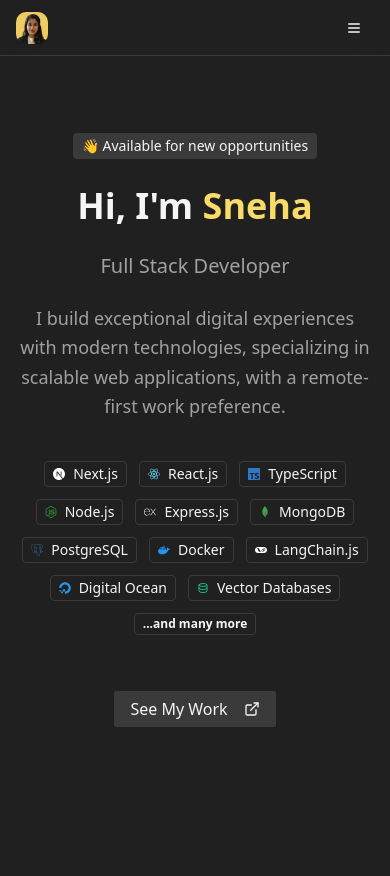
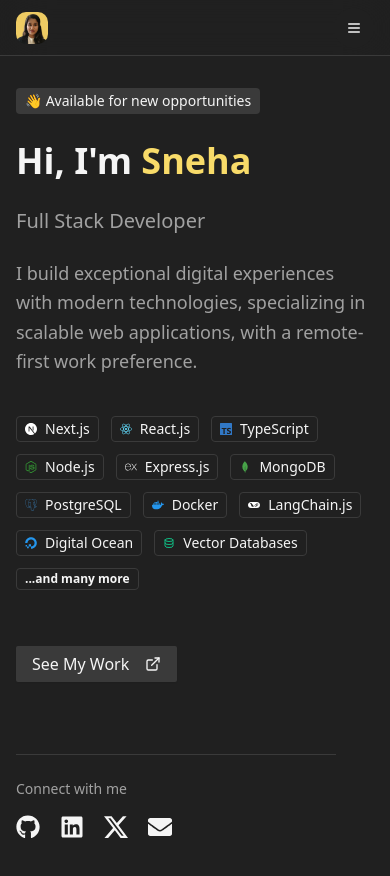
Before and after one commit to celersneha/portfolio, a Next.js app: page / in a window 390 px wide. Shown: the top 876 px of the page. Before the commit the page ends 844 px from the top, so only its background shows below. Built offline with nearby package versions, Linux system fonts and the light colour scheme.

Commit message:
feat: add social media links

```diff
--- a/src/app/home/page.tsx
+++ b/src/app/home/page.tsx
@@ -17,7 +17,14 @@
   SiLangchain,
 } from "react-icons/si";
 import { TbDatabase } from "react-icons/tb";
-import { FaBrain, FaDigitalOcean } from "react-icons/fa";
+import {
+  FaBrain,
+  FaDigitalOcean,
+  FaGithub,
+  FaLinkedin,
+  FaEnvelope,
+} from "react-icons/fa";
+import { BsTwitterX } from "react-icons/bs";
 
 const Hero = () => {
   const skills = [
@@ -70,16 +77,16 @@
   return (
     <motion.section
       id="home"
-      className="h-screen flex items-center justify-center py-20"
+      className=" flex items-center justify-center py-10"
       initial={{ opacity: 0, y: 32 }}
       animate={{ opacity: 1, y: 0 }}
       transition={{ duration: 0.35, ease: "easeOut" }}
     >
       <div className="w-full h-full flex items-center justify-center px-4 py-8 pt-12 sm:pt-16">
         {/* Content */}
-        <div className="space-y-10 sm:space-y-2 md:space-y-2 animate-fade-in-up text-center md:text-left max-w-4xl">
+        <div className="space-y-10 sm:space-y-2 md:space-y-2 animate-fade-in-up  md:text-left max-w-4xl">
           <div className="space-y-6 sm:space-y-8 md:space-y-4">
-            <div className="flex flex-wrap gap-2 justify-center md:justify-start">
+            <div className="flex flex-wrap gap-2 justify-start">
               <Badge
                 variant="secondary"
                 className="text-sm flex items-center justify-center"
@@ -96,7 +103,7 @@
               Full Stack Developer
             </h2>
 
-            <p className="text-lg sm:text-xl md:text-lg text-muted-foreground max-w-lg md:max-w-lg mx-auto md:mx-0 leading-relaxed">
+            <p className="text-lg sm:text-xl md:text-lg text-muted-foreground max-w-lg md:max-w-lg  leading-relaxed text-left">
               I build exceptional digital experiences with modern technologies,
               specializing in scalable web applications, with a remote-first
               work preference.
@@ -104,7 +111,7 @@
           </div>
 
           {/* Skills */}
-          <div className="flex flex-wrap gap-3 sm:gap-4 md:gap-2 justify-center md:justify-start">
+          <div className="flex flex-wrap gap-3 sm:gap-4 md:gap-2 justify-start">
             {skills.map((skill, index) => (
               <Badge
                 key={skill.name}
@@ -126,7 +133,7 @@
           </div>
 
           {/* CTA Buttons */}
-          <div className="flex flex-col sm:flex-row gap-4 justify-center md:justify-start pt-4 sm:pt-6 md:pt-0 mt-5">
+          <div className="flex flex-col sm:flex-row gap-4 justify-start pt-4 sm:pt-6 md:pt-0 mt-5">
             <Link
               href="/projects"
               className="group w-full sm:w-auto text-base"
@@ -145,6 +152,57 @@
               </Button>
             </Link>
           </div>
+          <div className="md:hidden flex-col gap-8 flex">
+            {/* Separator and Connect With Me */}
+            <div className="mt-2">
+              <hr className="border-t max-w-xs border-border my-6" />
+              <div className="flex flex-col  gap-2">
+                <span className="text-sm text-muted-foreground font-medium mb-2">
+                  Connect with me
+                </span>
+                <div className="flex gap-5">
+                  <Link
+                    href="https://github.com/celersneha"
+                    passHref
+                    target="_blank"
+                    rel="noopener noreferrer"
+                    aria-label="GitHub"
+                    className="hover:text-primary transition-colors"
+                  >
+                    <FaGithub className="w-6 h-6" />
+                  </Link>
+                  <Link
+                    href="https://linkedin.com/in/celersneha"
+                    passHref
+                    target="_blank"
+                    rel="noopener noreferrer"
+                    aria-label="LinkedIn"
+                    className="hover:text-primary transition-colors"
+                  >
+                    <FaLinkedin className="w-6 h-6" />
+                  </Link>
+                  <Link
+                    href="https://twitter.com/celersneha"
+                    passHref
+                    target="_blank"
+                    rel="noopener noreferrer"
+                    aria-label="Twitter"
+                    className="hover:text-primary transition-colors"
+                  >
+                    <BsTwitterX className="w-6 h-6" />
+                  </Link>
+                  <Link
+                    href="mailto:celersneha@gmail.com"
+                    passHref
+                    aria-label="Email"
+                    className="hover:text-primary transition-colors"
+                  >
+                    <FaEnvelope className="w-6 h-6" />
+                  </Link>
+                </div>
+              </div>
+            </div>
+          </div>
         </div>
       </div>
     </motion.section>
```
